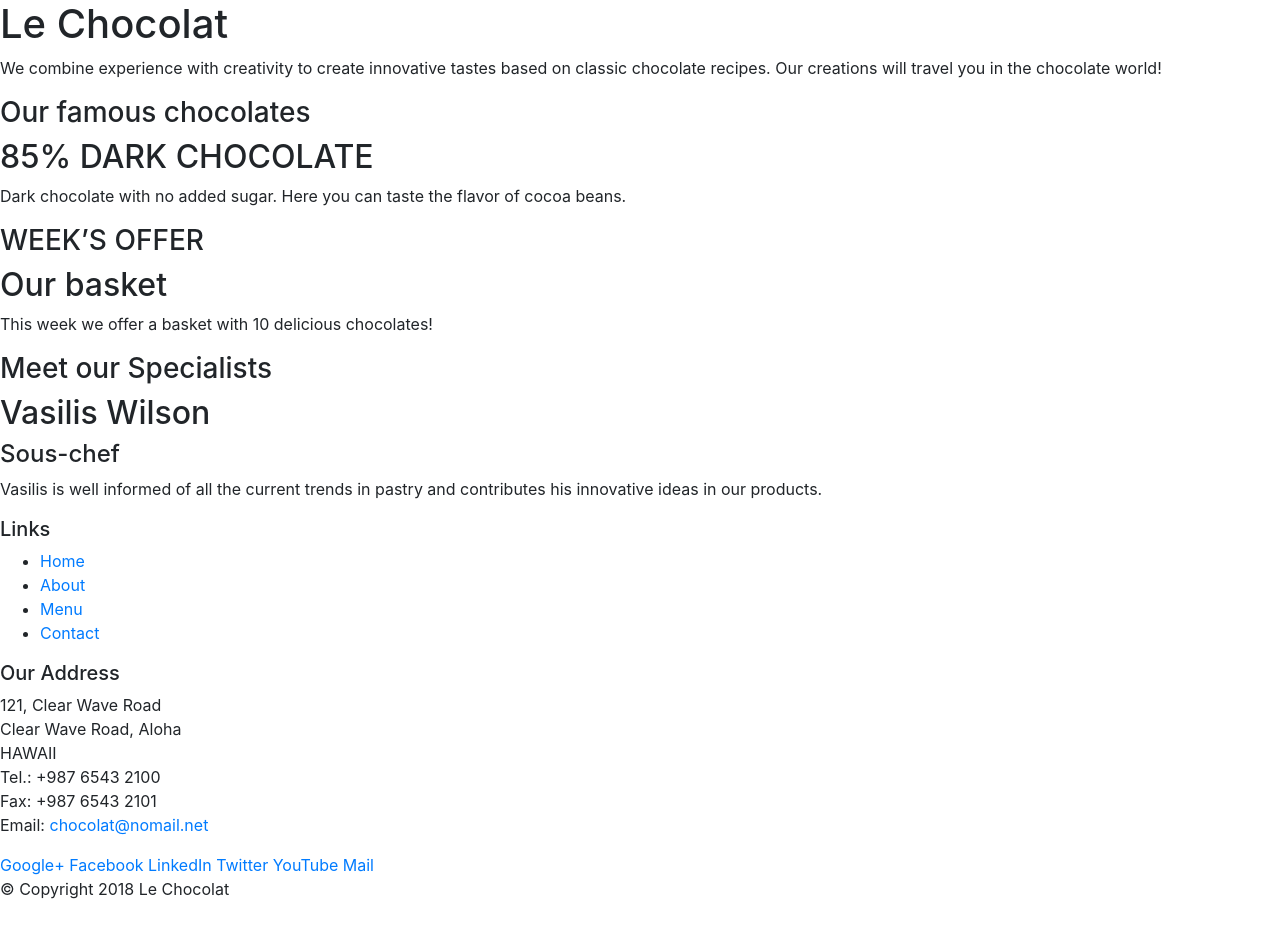
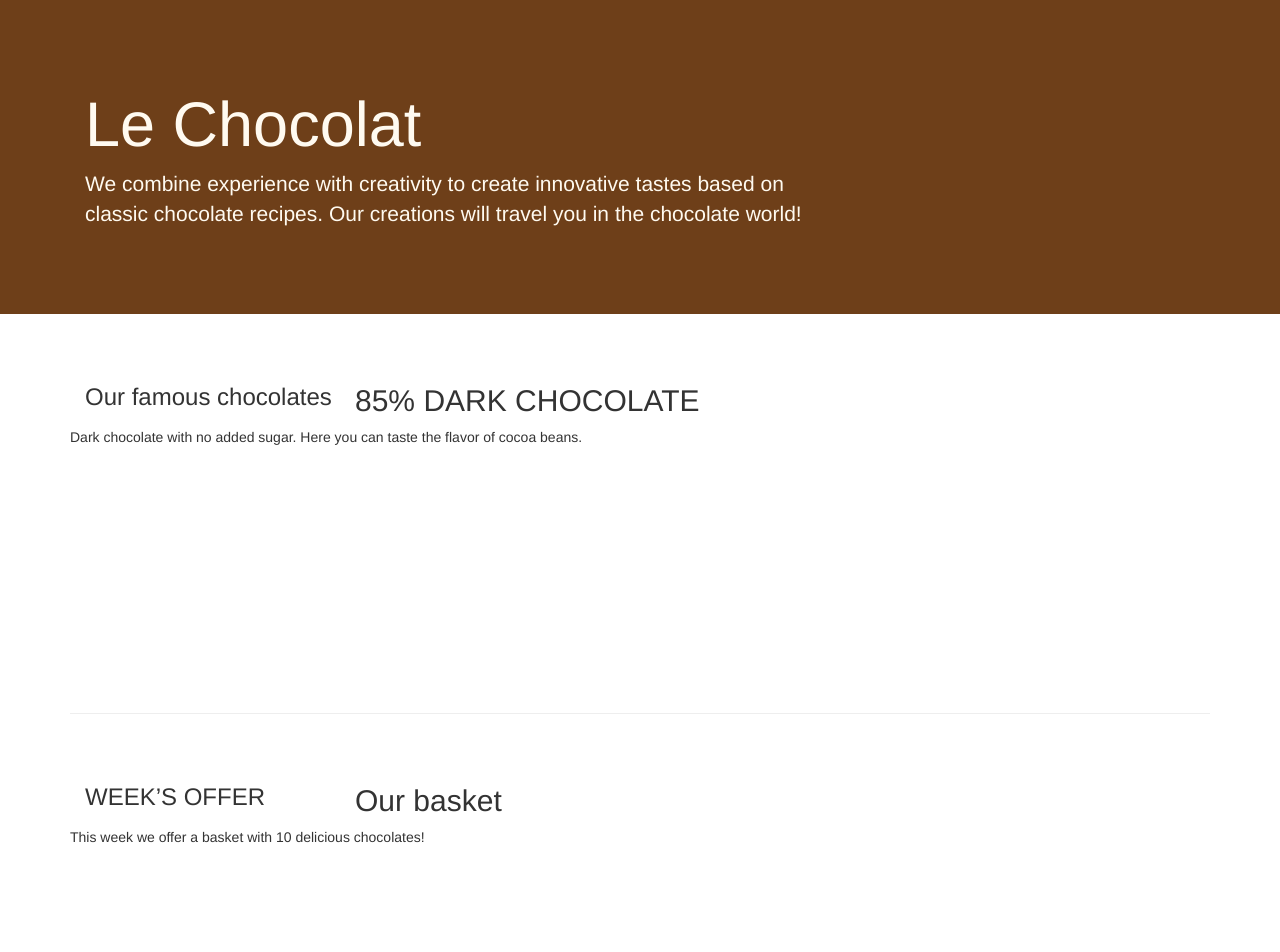
Before and after one commit to charap199/lechocolat, a plain HTML site: page index.html in a window 1280 px wide. Shown: the top 952 px of the page. Before the commit the page ends 917 px from the top, so only its background shows below. Drawn offline with nearby package versions, Linux system fonts and the light colour scheme.

Commit message:
Bootstrap Grid Part 2

```diff
--- /dev/null
+++ b/css/styles.css
@@ -0,0 +1,28 @@
+
+.row-header{
+    margin:0px auto;
+    padding:0px;
+}
+.row-content {
+    margin:0px auto;
+    padding: 50px 0px 50px 0px;
+    border-bottom: 1px ridge;
+    min-height:400px;
+}
+.footer{
+    background-color: #6E3F19;
+    margin:0px auto;
+    padding: 20px 0px 20px 0px;
+}
+
+.jumbotron {
+    padding:70px 30px 70px 30px;
+    margin:0px auto;
+    background: #6E3F19;
+    color:floralwhite;
+}
+address{
+    font-size:80%;
+    margin:0px;
+    color:#0f0f0f;
+}
--- a/index.html
+++ b/index.html
@@ -8,52 +8,53 @@
 <meta http-equiv="x-ua-compatible" content="ie=edge">
 <!-- Bootstrap CSS -->
 <link rel="stylesheet" href="node_modules/bootstrap/dist/css/bootstrap.min.css">
+<link href="css/styles.css" rel="stylesheet">
 
     <title>Le Chocolat</title>
 </head>
 
 <body>
 
-    <header>
-        <div>
-            <div>
-                <div>
+    <header class="jumbotron">
+        <div class="container">
+            <div class="row row-header">
+                <div class="col-12 col-sm-8">
                     <h1>Le Chocolat</h1>
                     <p>We combine experience with creativity to create innovative tastes based on classic chocolate recipes. Our creations will travel you in the chocolate world!</p>
                 </div>
-                <div>
+                <div class="col col-sm">
                 </div>
             </div>
         </div>
     </header>
 
-    <div>
-        <div>
-            <div>
+    <div class="container">
+        <div class="row flex-row-reverse row-content align-items-center">
+            <div class="col-sm-4 offset -1 col-md-3">
                 <h3>Our famous chocolates</h3>
             </div>
-            <div>
+            <div class="col-sm col-md">
                 <h2>85% DARK CHOCOLATE</h2>
                 <p>Dark chocolate with no added sugar. Here you can taste the flavor of cocoa beans.</p>
             </div>
         </div>
 
 
-        <div>
-            <div>
+        <div class="row row-content align-items-center" >
+            <div class="col-sm-4 col-md-3">
                 <h3>WEEK’S OFFER</h3>
             </div>
-            <div>
+            <div class="col-sm col-md">
                 <h2>Our basket</h2>
                 <p>This week we offer a basket with 10 delicious chocolates! </p>
             </div>
         </div>
 
-        <div>
-            <div>
+        <div class="row flex-row-reverse row-content align-items-center">
+            <div class="col-sm-4 col-md-3">
                 <h3>Meet our  Specialists</h3>
             </div>
-            <div>
+            <div class="col-sm col-md">
                 <h2>Vasilis Wilson </h2>
                 <h4>Sous-chef</h4>
                 <p>Vasilis is well informed of all the current trends in pastry and contributes his innovative ideas in our products.</p>
@@ -61,19 +62,21 @@
         </div>
     </div>
 
-    <footer>
-        <div>
-            <div>
-                <div>
+
+
+    <footer class="footer">
+        <div class="container">
+            <div class="row">
+                <div class="col-5 offset-1 col-sm-2">
                     <h5>Links</h5>
-                    <ul>
+                    <ul class="list-unstyled">
                         <li><a href="#">Home</a></li>
                         <li><a href="#">About</a></li>
                         <li><a href="#">Menu</a></li>
                         <li><a href="#">Contact</a></li>
                     </ul>
                 </div>
-                <div>
+                <div class="col-6 col-sm-5">
                     <h5>Our Address</h5>
                     <address>
                         121, Clear Wave Road<br>
@@ -84,8 +87,8 @@
                         Email: <a href="mailto:chocolat@nomail.net">chocolat@nomail.net</a>
 		           </address>
                 </div>
-                <div>
-                    <div>
+                <div class="col col-sm-4 align-self-center">
+                    <div style="text-align:center" >
                         <a href="http://google.com/+">Google+</a>
                         <a href="http://www.facebook.com/profile.php?id=">Facebook</a>
                         <a href="http://www.linkedin.com/in/">LinkedIn</a>
@@ -95,13 +98,14 @@
                     </div>
                 </div>
            </div>
-           <div>
-                <div>
+           <div class="row justify-content-center">
+                <div class="col-auto">
                     <p> &copy; Copyright 2018 Le Chocolat</p>
                 </div>
            </div>
         </div>
     </footer>
+
 
         <!-- jQuery first, then Tether, then Bootstrap JS. -->
     <script src="node_modules/jquery/dist/jquery.min.js"></script>
```
